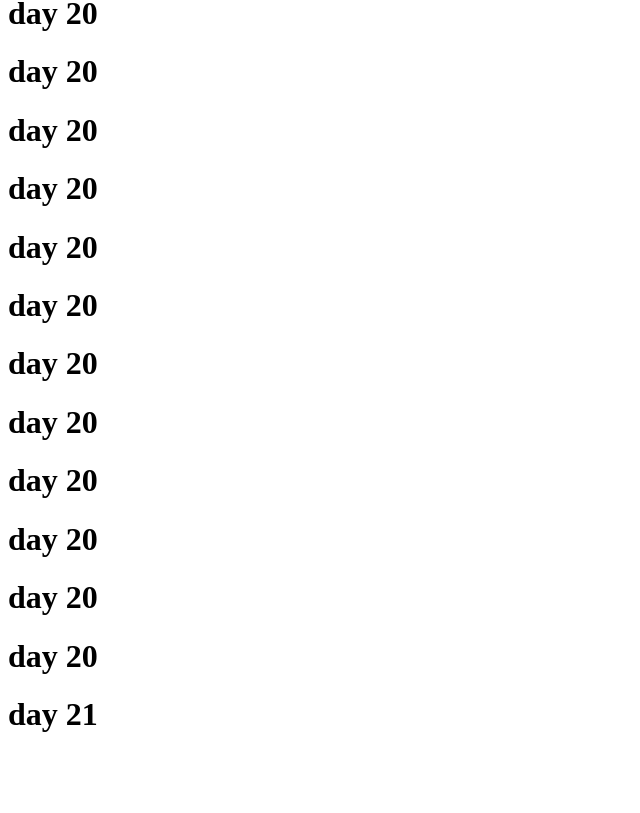
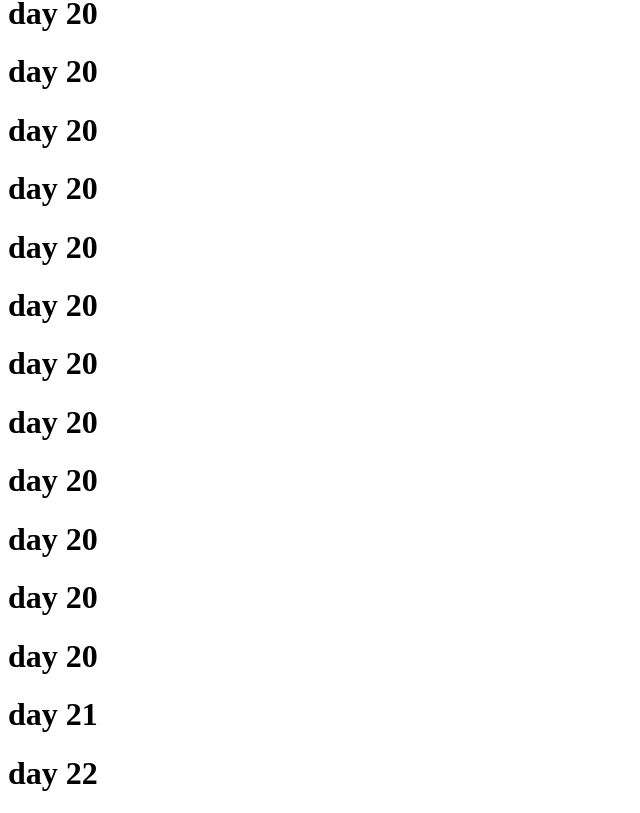
Before and after one commit to Abdurakhman00000/git-ex, a Next.js app: page /main/components/header/Header in a window 1280 px wide. Shown: the part 2481-3294 px from the top of the page, without its empty margins (0-640 px from the left). Before the commit the page ends 3236 px from the top, so only its background shows below. Built offline with nearby package versions, Linux system fonts and the light colour scheme.

Commit message:
feat: add

```diff
--- a/src/pages/main/components/header/Header.tsx
+++ b/src/pages/main/components/header/Header.tsx
@@ -61,6 +61,7 @@ const Header = () => {
           <h1>day 20</h1>
           <h1>day 20</h1>
           <h1>day 21</h1>
+          <h1>day 22</h1>
         </div>
       </div>
     </header>
```
